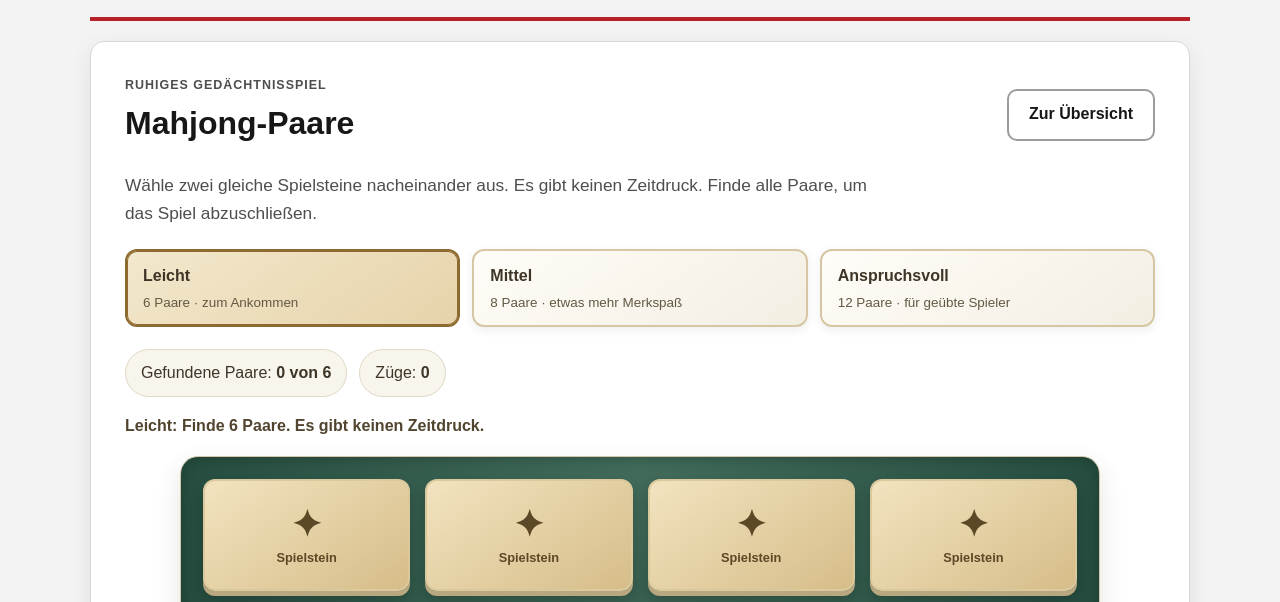
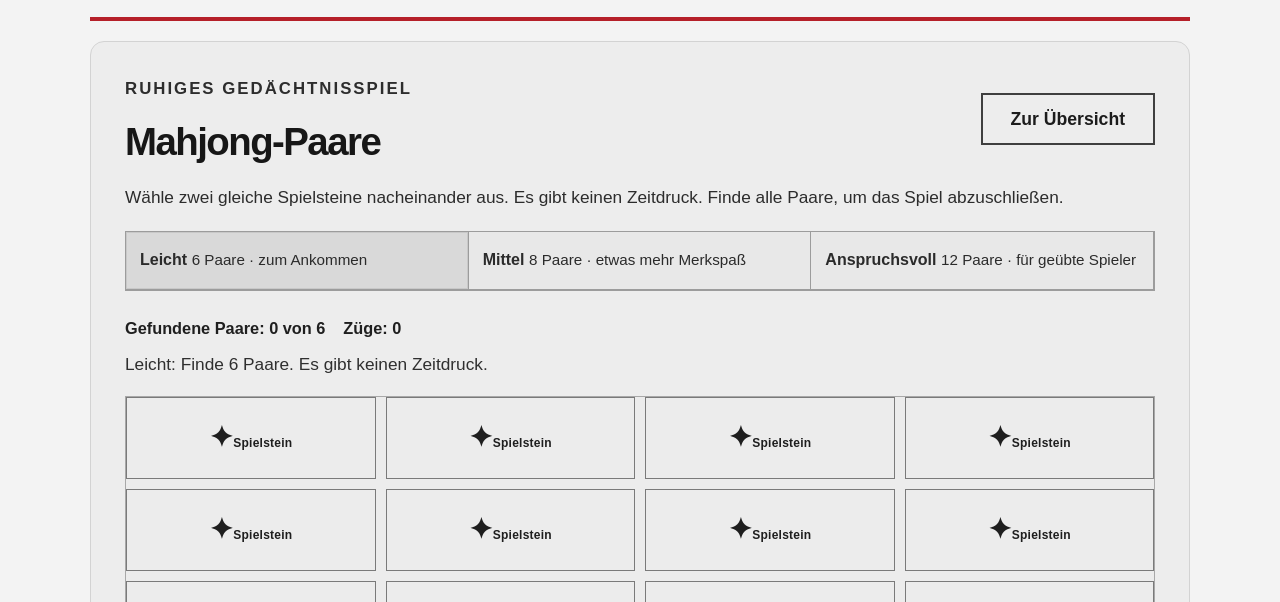
Before and after one commit to biancahohmann-afk/parkakademie-55plus, a plain HTML site: page index.html in a window 1280 px wide. Both pictures are taken after a click on the button "Mahjong starten". Shown: the part 192-794 px from the top of the page. Drawn offline with Linux system fonts and the light colour scheme.

Commit message:
Match the Mahjong screen styling to the provided reference design

```diff
--- a/mahjong.css
+++ b/mahjong.css
@@ -1,211 +1,253 @@
-/* Elegant, calm styling for the Mahjong pairs game. */
-.mahjong-instructions {
-  max-width: 760px;
-  color: var(--muted);
-  font-size: 1.08rem;
+/* Mahjong game styling matching the provided reference */
+#mahjongScreen {
+  background: #ededed;
+  border: 1px solid #d3d3d3;
+  box-shadow: none;
 }
 
-.mahjong-level-picker {
+#mahjongScreen .panel-heading {
+  display: flex;
+  align-items: center;
+  justify-content: space-between;
+  gap: 18px;
+  margin-bottom: 22px;
+}
+
+#mahjongScreen .section-kicker {
+  margin: 0 0 18px;
+  color: #2d2d2d;
+  font-size: 1.05rem;
+  font-weight: 800;
+  letter-spacing: 0.12em;
+  text-transform: uppercase;
+}
+
+#mahjongScreen h2 {
+  margin: 0;
+  font-size: clamp(2.3rem, 3vw, 3.2rem);
+  line-height: 1.1;
+  letter-spacing: -0.04em;
+}
+
+#mahjongScreen .button.button-outline {
+  min-height: 52px;
+  padding: 0 28px;
+  border: 2px solid #3f3f3f;
+  border-radius: 0;
+  background: transparent;
+  color: #1c1c1c;
+  font-size: 1.1rem;
+  font-weight: 700;
+}
+
+#mahjongScreen .mahjong-instructions {
+  margin: 0 0 20px;
+  max-width: 100%;
+  color: #2c2c2c;
+  font-size: 1.08rem;
+  line-height: 1.5;
+}
+
+#mahjongScreen .mahjong-level-picker {
   display: grid;
   grid-template-columns: repeat(3, minmax(0, 1fr));
-  gap: 12px;
-  margin: 22px 0;
+  gap: 0;
+  margin: 0 0 24px;
+  border: 1px solid #9c9c9c;
+  background: #f2f2f2;
 }
 
-.mahjong-level-button {
-  min-height: 74px;
-  padding: 12px 16px;
-  border: 2px solid #d6c6a4;
-  border-radius: 12px;
-  background: linear-gradient(145deg, #fffdf8, #f3eee2);
-  color: #3e3527;
-  box-shadow: 0 3px 10px rgba(53, 43, 26, 0.08);
+#mahjongScreen .mahjong-level-button {
+  min-height: 58px;
+  padding: 12px 14px;
+  border: 1px solid #9c9c9c;
+  border-top: none;
+  border-left: none;
+  border-radius: 0;
+  background: #e8e8e8;
+  color: #2b2b2b;
+  box-shadow: none;
+  font-size: 1rem;
   font-weight: 700;
   text-align: left;
-  transition: border-color 160ms ease, transform 160ms ease, box-shadow 160ms ease;
+  transition: none;
 }
 
-.mahjong-level-button:hover {
-  transform: translateY(-2px);
-  border-color: #9c7a3d;
-  box-shadow: 0 6px 16px rgba(53, 43, 26, 0.12);
+#mahjongScreen .mahjong-level-button:nth-child(1) {
+  border-left: 0;
 }
 
-.mahjong-level-button[aria-pressed="true"] {
-  border-color: #8d6a2f;
-  background: linear-gradient(145deg, #f3e8cd, #e6d3aa);
-  box-shadow: inset 0 0 0 1px #8d6a2f;
+#mahjongScreen .mahjong-level-button:nth-child(2) {
+  border-left: 0;
 }
 
-.mahjong-level-button span {
-  display: block;
-  margin-top: 3px;
-  color: #625944;
-  font-size: 0.84rem;
+#mahjongScreen .mahjong-level-button[aria-pressed="true"] {
+  background: #d9d9d9;
+  border-color: #9c9c9c;
+  box-shadow: inset 0 0 0 1px rgba(0, 0, 0, 0.08);
+}
+
+#mahjongScreen .mahjong-level-button span {
+  display: inline;
+  margin-left: 0.3em;
+  color: #2b2b2b;
+  font-size: 0.95rem;
   font-weight: 400;
 }
 
-.mahjong-toolbar {
+#mahjongScreen .mahjong-toolbar {
+  display: flex;
+  flex-wrap: wrap;
+  gap: 18px;
+  margin: 0 0 10px;
+  font-size: 1.02rem;
+}
+
+#mahjongScreen .mahjong-stat {
+  margin: 0;
+  padding: 0;
+  border: none;
+  border-radius: 0;
+  background: transparent;
+  color: #1f1f1f;
+  font-weight: 700;
+}
+
+#mahjongScreen .mahjong-stat strong {
+  font-weight: 700;
+}
+
+#mahjongScreen .mahjong-status {
+  min-height: 1.3em;
+  margin: 0 0 18px;
+  color: #2f2f2f;
+  font-size: 1.08rem;
+  font-weight: 400;
+}
+
+#mahjongScreen .mahjong-board {
+  display: grid;
+  grid-template-columns: repeat(4, minmax(88px, 1fr));
+  gap: 10px;
+  max-width: 100%;
+  margin: 0 0 22px;
+  padding: 0;
+  border: 1px solid #a8a8a8;
+  border-radius: 0;
+  background: #ececec;
+  box-shadow: none;
+}
+
+#mahjongScreen .mahjong-tile {
+  min-height: 82px;
+  padding: 8px 10px;
+  border: 1px solid #777777;
+  border-radius: 0;
+  background: #f1f1f1;
+  color: #2b2b2b;
+  box-shadow: none;
+  font-weight: 700;
+}
+
+#mahjongScreen .mahjong-tile:hover:not(:disabled) {
+  transform: none;
+  border-color: #3f3f3f;
+}
+
+#mahjongScreen .mahjong-tile .tile-symbol {
+  font-size: 1.6rem;
+  line-height: 1;
+}
+
+#mahjongScreen .mahjong-tile .tile-label {
+  font-size: 0.75rem;
+  font-weight: 700;
+  letter-spacing: 0.02em;
+}
+
+#mahjongScreen .mahjong-tile.is-hidden-face {
+  border-color: #7a7a7a;
+  background: #ececec;
+  color: #1e1e1e;
+}
+
+#mahjongScreen .mahjong-tile.is-hidden-face .tile-symbol {
+  font-size: 1.8rem;
+}
+
+#mahjongScreen .mahjong-tile.is-matched {
+  border-color: #7b7b7b;
+  background: #dfe9d6;
+  color: #1d2e1a;
+  box-shadow: none;
+}
+
+#mahjongScreen .mahjong-tile.is-hinted {
+  outline: 3px solid #bb2f2f;
+  outline-offset: 0;
+}
+
+#mahjongScreen .mahjong-actions {
   display: flex;
   flex-wrap: wrap;
   gap: 12px;
-  margin: 18px 0 8px;
+  margin: 0 0 18px;
 }
 
-.mahjong-stat {
-  margin: 0;
-  padding: 10px 15px;
-  border: 1px solid #e0d8c8;
-  border-radius: 999px;
-  background: #f8f5ed;
-  color: #3e3527;
+#mahjongScreen .mahjong-actions .button {
+  min-height: 56px;
+  border-radius: 0;
+  font-size: 1.05rem;
 }
 
-.mahjong-status {
-  min-height: 1.7em;
-  margin: 16px 0;
-  color: #51452f;
-  font-weight: 700;
+#mahjongScreen .mahjong-actions .button.button-outline {
+  border: 2px solid #3b3b3b;
+  background: #f3f3f3;
+  color: #171717;
 }
 
-.mahjong-board {
-  display: grid;
-  grid-template-columns: repeat(4, minmax(88px, 1fr));
-  gap: clamp(8px, 1.5vw, 15px);
-  max-width: 920px;
-  margin: 0 auto 24px;
-  padding: clamp(12px, 2vw, 22px);
-  border: 1px solid #d5c7aa;
-  border-radius: 18px;
-  background: radial-gradient(ellipse at top, #426b5a, #244b3e 75%);
-  box-shadow: inset 0 2px 12px rgba(9, 29, 21, 0.3), 0 10px 26px rgba(31, 48, 38, 0.12);
+#mahjongScreen .mahjong-actions .button.button-primary {
+  border: 2px solid transparent;
+  background: #b52029;
+  color: #fff;
 }
 
-.mahjong-tile {
-  display: grid;
-  min-height: 112px;
-  align-content: center;
-  justify-items: center;
-  gap: 4px;
-  padding: 10px 6px;
-  border: 2px solid #d7c69f;
-  border-radius: 12px;
-  background: linear-gradient(155deg, #fffef9 0%, #f2ead8 100%);
-  color: #342d22;
-  box-shadow: 0 5px 0 #b9a77f, 0 8px 13px rgba(0, 0, 0, 0.2);
-  font-weight: 700;
-  transition: transform 140ms ease, background 180ms ease, border-color 180ms ease;
+#mahjongScreen .mahjong-result {
+  margin-top: 0;
+  padding: 20px 18px;
+  border: 1px solid #d9d9d9;
+  border-left: 6px solid #9a1d1d;
+  border-radius: 0;
+  background: #f5f5f5;
 }
 
-.mahjong-tile:hover:not(:disabled) {
-  transform: translateY(-2px);
-  border-color: #f2d58e;
+#mahjongScreen .mahjong-result h3 {
+  margin-bottom: 12px;
+  color: #1f1f1f;
+  font-size: 1.7rem;
 }
 
-.mahjong-tile .tile-symbol {
-  font-size: clamp(2rem, 4vw, 2.8rem);
-  line-height: 1.1;
+#mahjongScreen .mahjong-result p {
+  margin: 0 0 14px;
+  color: #2d2d2d;
+  font-size: 1.02rem;
 }
 
-.mahjong-tile .tile-label {
-  font-size: 0.8rem;
-  line-height: 1.2;
-}
-
-.mahjong-tile.is-hidden-face {
-  border-color: #dbc99e;
-  background: linear-gradient(145deg, #f2e3bf, #d6bd89);
-  color: #5b4826;
-}
-
-.mahjong-tile.is-hidden-face .tile-symbol {
-  font-size: 2.3rem;
-}
-
-.mahjong-tile.is-matched {
-  border-color: #bad1b5;
-  background: linear-gradient(145deg, #e4f0df, #c9ddc3);
-  color: #274c30;
-  box-shadow: 0 3px 0 #a6c39f;
-  cursor: default;
-}
-
-.mahjong-tile.is-hinted {
-  outline: 4px solid #f0c75e;
-  outline-offset: 2px;
-}
-
-.mahjong-tile:disabled {
-  opacity: 1;
-}
-
-.mahjong-actions {
-  margin: 8px 0 18px;
-}
-
-.mahjong-result {
-  margin-top: 22px;
-  padding: 22px;
-  border: 1px solid #d8c9a9;
-  border-left: 6px solid #9a783b;
-  border-radius: 12px;
-  background: linear-gradient(145deg, #fffdf8, #f4eddd);
-}
-
-.mahjong-result h3 {
-  color: #514126;
-}
-
-.mahjong-result p {
-  color: #4e4638;
-}
-
-body.high-contrast .mahjong-level-button,
-body.high-contrast .mahjong-stat,
-body.high-contrast .mahjong-result {
-  background: #111;
-  color: var(--text);
-  border-color: var(--border);
-}
-
-body.high-contrast .mahjong-level-button span,
-body.high-contrast .mahjong-status,
-body.high-contrast .mahjong-result p {
-  color: var(--text);
-}
-
-body.high-contrast .mahjong-board {
-  background: #17241d;
-  border-color: var(--border);
-}
-
-body.high-contrast .mahjong-tile,
-body.high-contrast .mahjong-tile.is-hidden-face,
-body.high-contrast .mahjong-tile.is-matched {
-  background: #111;
-  color: var(--text);
-  border-color: var(--border);
-  box-shadow: 0 4px 0 #555;
+#mahjongScreen .mahjong-result .button {
+  border-radius: 0;
 }
 
 @media (max-width: 650px) {
-  .mahjong-level-picker {
+  #mahjongScreen .panel-heading {
+    flex-direction: column;
+    align-items: flex-start;
+  }
+
+  #mahjongScreen .mahjong-level-picker {
     grid-template-columns: 1fr;
   }
 
-  .mahjong-board {
-    grid-template-columns: repeat(3, minmax(76px, 1fr));
-    gap: 9px;
-  }
-
-  .mahjong-tile {
-    min-height: 96px;
+  #mahjongScreen .mahjong-board {
+    grid-template-columns: repeat(3, minmax(80px, 1fr));
   }
 }
-
-@media (prefers-reduced-motion: reduce) {
-  .mahjong-tile,
-  .mahjong-level-button {
-    transition: none;
-  }
-}
```
